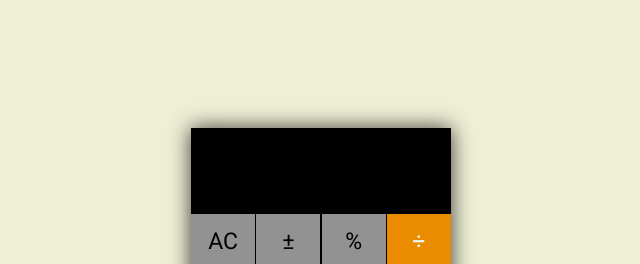
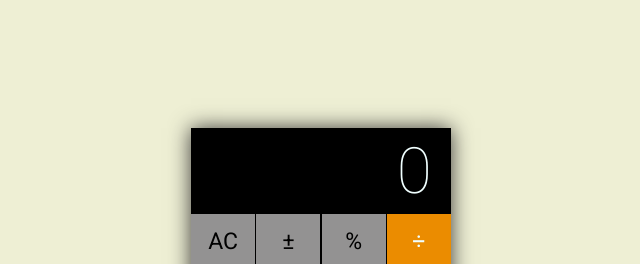
Before and after one commit to adam4321/react-calculator, a React (Create React App) app: page / in a window 1280 px wide. Shown: the top 264 px of the page, without its empty margins (319-959 px from the left). Built offline with nearby package versions, Linux system fonts and the light colour scheme.

Commit message:
display change

```diff
--- a/src/App.css
+++ b/src/App.css
@@ -40,7 +40,7 @@ box-shadow: 0px 0px 20px 0px rgb(56, 55, 55);
 
 
 
-.display {
+/* .display {
   margin:auto;
   height:6.2vw;
   background-color: black;
@@ -49,11 +49,18 @@ box-shadow: 0px 0px 20px 0px rgb(56, 55, 55);
   font-size: 5vw;
   padding-right:1.5vw;
   padding-top:.5vw;
-}
+} */
 
 .auto-scaling-text {
   color: azure;
-
+margin:auto;
+  height:6.2vw;
+  background-color: black;
+  color: azure;
+  text-align: right;
+  font-size: 5vw;
+  padding-right:1.5vw;
+  padding-top:.5vw;
 }
 
 .key{
--- a/src/App.js
+++ b/src/App.js
@@ -8,7 +8,7 @@ import './App.css';
 
 // Component for shrinking the display Value
 
-class AutoShrinkingText extends Component {
+class AutoShrinkingText extends React.Component {
   state = {
     scale: 1
   };
@@ -37,7 +37,7 @@ const {scale} = this.state
 
 return (
   <div
-    // className='auto-scaling-text'
+    className='auto-scaling-text'
     style={{ transform: `scale(${scale},${scale})`}}
     ref={node => this.node = node}
     >{this.props.children}
@@ -162,7 +162,9 @@ const {displayValue} = this.state
     return (
       <div className='calculator'>
       {/* <pre>{JSON.stringify(this.state, null, 2)}</pre> */}
-      <div className='display'><AutoShrinkingText value={displayValue}/></div>
+      <div className='parent'>
+      <AutoShrinkingText >{displayValue}</AutoShrinkingText>
+      </div>
        <div className='keyArea'>
         <div className='input-keys'>
 
```
